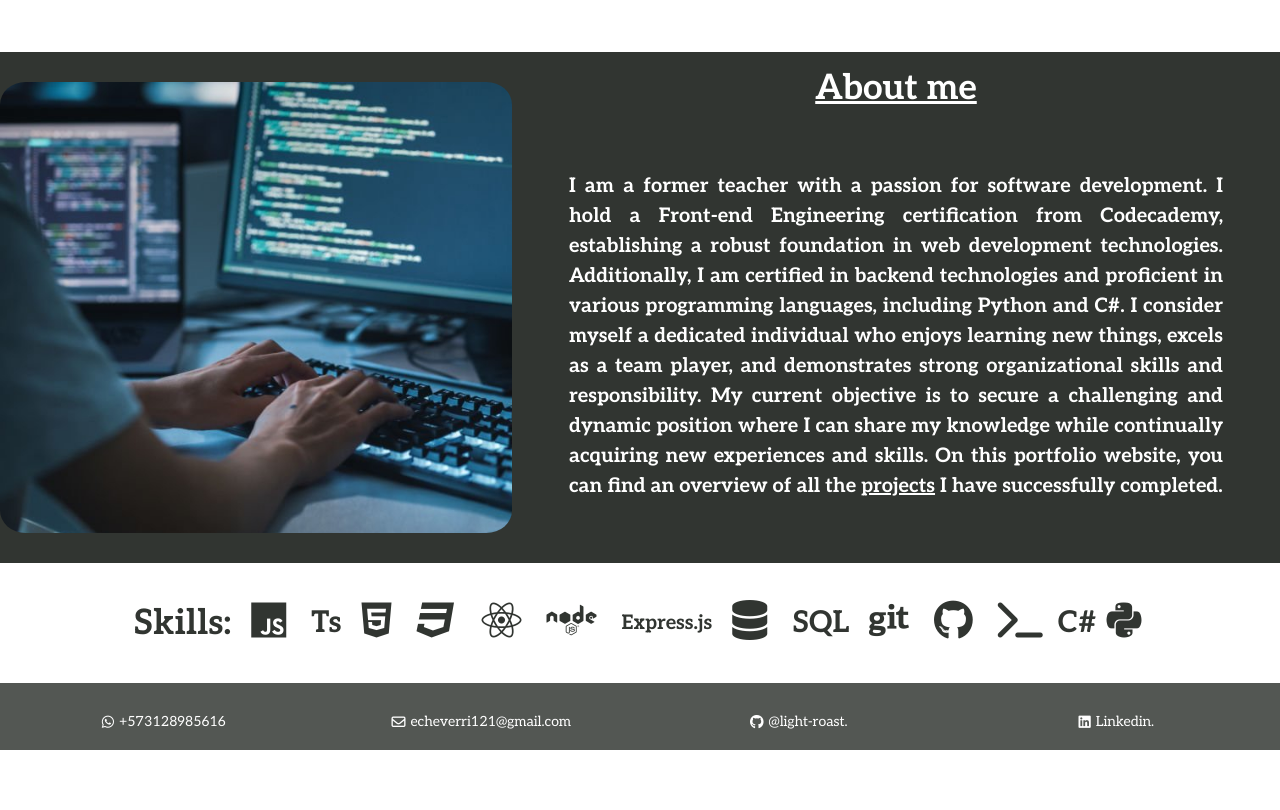
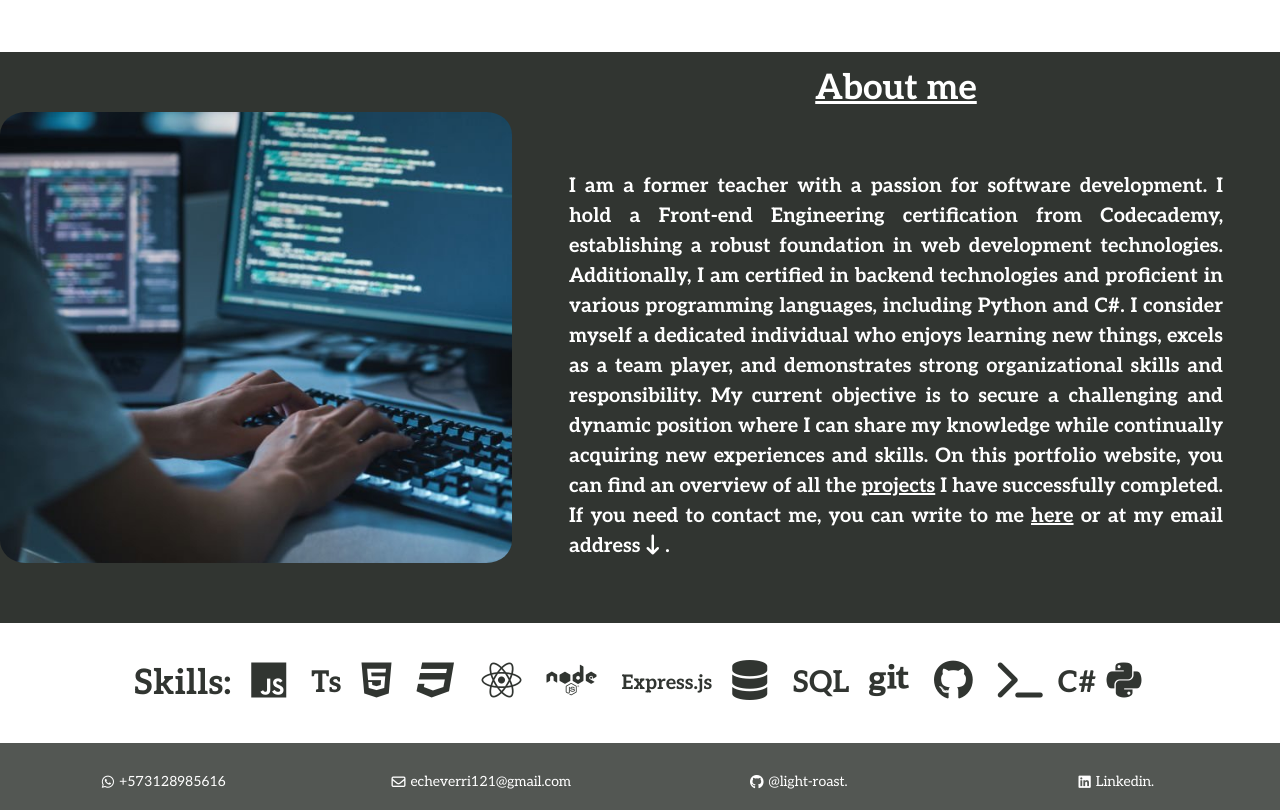
Before and after one commit to light-roast/portfolio-react, a React (Vite) app: page / in a window 1280 px wide. Shown: the part 440-1250 px from the top of the page. Before the commit the page ends 1190 px from the top, so only its background shows below. Built offline with nearby package versions, Linux system fonts and the light colour scheme.

Commit message:
Correct styling in presentation, add routing to contact and increase size of form labels

```diff
--- a/src/components/Contact/Contact.module.css
+++ b/src/components/Contact/Contact.module.css
@@ -1,6 +1,8 @@
 .label {
     color: white;
     margin-bottom: .5rem;
+    font-size: 1.15rem;
+    font-family: 'Aleo', serif;
 }
 
 
--- a/src/components/Home/Home.jsx
+++ b/src/components/Home/Home.jsx
@@ -11,6 +11,9 @@ function Home() {
     function handleClick() {
       navigate('/projects');
     }
+    function handleClickC() {
+        navigate('/contact');
+      }
     return (
         <>
             <main className={styles.main}>
@@ -33,7 +36,7 @@ function Home() {
                 <section className={styles.sectionA}>
                     <h1><u>About me</u></h1>
 
-<h3>I am a former teacher with a passion for software development. I hold a Front-end Engineering certification from Codecademy, establishing a robust foundation in web development technologies. Additionally, I am certified in backend technologies and proficient in various programming languages, including Python and C#. I consider myself a dedicated individual who enjoys learning new things, excels as a team player, and demonstrates strong organizational skills and responsibility. My current objective is to secure a challenging and dynamic position where I can share my knowledge while continually acquiring new experiences and skills. On this portfolio website, you can find an overview of all the <u className={styles.u} onClick={handleClick}>projects</u> I have successfully completed.</h3>
+<h3>I am a former teacher with a passion for software development. I hold a Front-end Engineering certification from Codecademy, establishing a robust foundation in web development technologies. Additionally, I am certified in backend technologies and proficient in various programming languages, including Python and C#. I consider myself a dedicated individual who enjoys learning new things, excels as a team player, and demonstrates strong organizational skills and responsibility. My current objective is to secure a challenging and dynamic position where I can share my knowledge while continually acquiring new experiences and skills. On this portfolio website, you can find an overview of all the <u className={styles.u} onClick={handleClick}>projects</u> I have successfully completed. If you need to contact me, you can write to me <u className={styles.u} onClick={handleClickC}>here</u> or at my email address <i className="fa-solid fa-arrow-down-long"></i>.</h3>
                 </section>
             </article>
             <Skills/>
```
